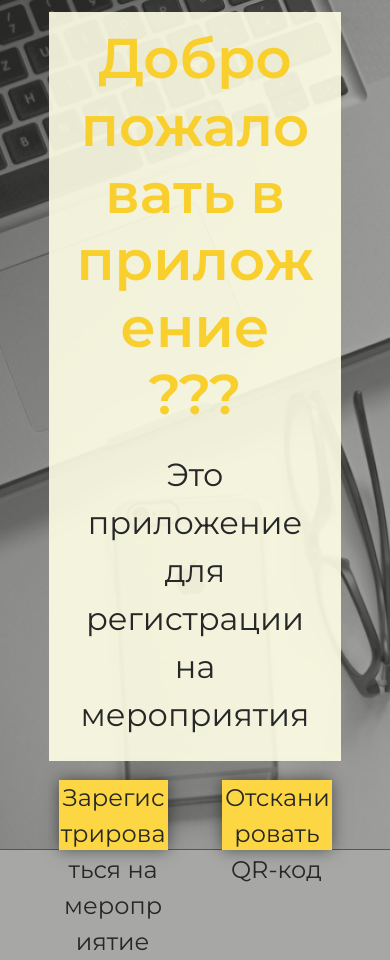
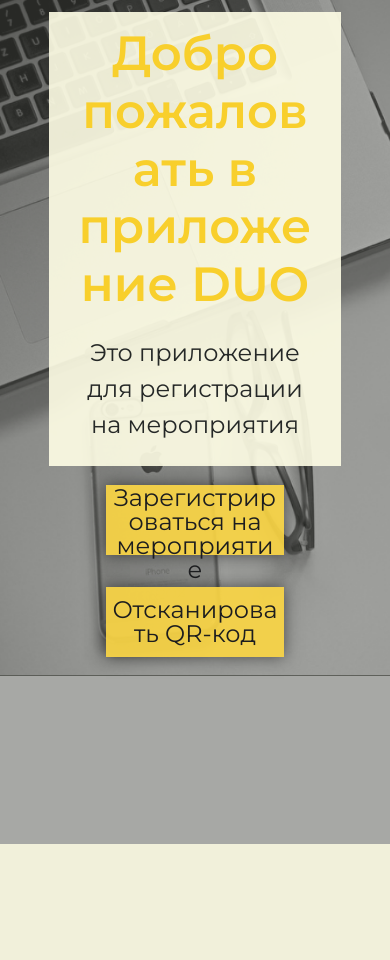
Before and after one commit to PolyaFilya/Diplom, a Django app: page /registr/ in a window 390 px wide. After the commit the page ends 844 px from the top, so only its background shows below. Run offline with Django 3.2, Linux system fonts and the light colour scheme.

Commit message:
version 6

```diff
--- a/registr/static/registr/css/index.css
+++ b/registr/static/registr/css/index.css
@@ -67,39 +67,63 @@ ul {
     margin: 5% auto;
 }
 
-.button {
-    display: block;
-    width: 40%;
-    height: 70px;
-    float: left;
-    background-color: #FCD643;
-    box-shadow: 0 0 15px rgba(0,0,0,0.5);
-    -webkit-box-shadow: 0 0 15px rgba(0,0,0,0.5);
-
-}
-
-li {
-    margin: auto auto;
-    text-align: center;
-
-}
-
-.button:last-child {
-    float: right;
-}
-
-a {
+button {
     font-family: Montserrat;
     font-style: normal;
     font-weight: normal;
     font-size: 1.5em;
-    line-height: 1.5em;
-    padding: 1px;
+    line-height: 1em;
+    text-align: center;
+    width: 100%;
+
+    color: #1C1D1F;
+    background: rgba(252, 214, 67, 0.9);
+    height: 70px;
+    border: none;
+    box-shadow: 0 0 15px rgba(0,0,0,0.5);
     word-wrap: break-word;
+}
+li {
+    margin: 0 8%;
+    width: 32%;
+}
+li:first-child {
+    float: left;
+}
+li:last-child {
+    float: right;
+}
+button:hover {
+    text-decoration: underline;
+}
 
 
-    color: #252827;
+@media screen and (max-width: 1210px) {
+    li { margin: 0 5%; width: 40%;}
 }
-a:hover {
-    text-decoration: underline;
+
+@media screen and (max-width: 1024px) and (orientation: portrait) {
+    li { margin: 0 5%; width: 40%;}
+    h1 { font-size: 3em; }
+    p { font-size: 1.5em; }
 }
+
+@media screen and (max-width: 768px) and (orientation: portrait) {
+    li { margin: 2% auto; width: 65%; }
+    li:first-child {
+        float: none;
+    }
+    li:last-child {
+        float: none;
+    }
+}
+
+@media screen and (max-width: 375px) and (orientation: portrait) {
+    li { margin: 2% auto; width: 70%; float: none;}
+    li:first-child {
+        float: none;
+    }
+    li:last-child {
+        float: none;
+    }
+}
--- a/registr/static/registr/css/scan.css
+++ b/registr/static/registr/css/scan.css
@@ -11,7 +11,7 @@ a {
 body {
     margin: 0;
     padding: 0;
-    background: #FCD643 url(image/Scan.png) no-repeat;
+    background: #FFFEE6 url(image/Scan.png) no-repeat;
     background-size: cover;
 
     font-family: 'Montserrat', sans-serif;
--- a/registr/templates/registr/index.html
+++ b/registr/templates/registr/index.html
@@ -9,12 +9,12 @@
   </head>
   <body>
       <div class="rectangle">
-        <h1>Добро пожаловать в приложение ???</h1>
+        <h1>Добро пожаловать в приложение DUO</h1>
         <p>Это приложение для регистрации на мероприятия</p>
       </div>
       <ul>
-          <li class="button"><a href="{% url 'choice' %}">Зарегистрироваться на мероприятие</a></li>
-          <li class="button"><a href="{% url 'scan' %}">Отсканировать<br>QR-код</a></li>
+          <li class="button"><a href="{% url 'choice' %}"><button>Зарегистрироваться на мероприятие</button></a></li>
+          <li class="button"><a href="{% url 'scan' %}"><button>Отсканировать QR-код</button></a></li>
       </ul>
     </body>
 </html>
--- a/registr/templates/registr/new_user.html
+++ b/registr/templates/registr/new_user.html
@@ -22,12 +22,12 @@
         <input type="radio" name="gender" value="male" id="male">
         <label for="male">Мужской</label>
         <p><input type="email" name="email" placeholder="E-mail" required></p>
-        <p><input type="text" name="age" placeholder="Ваш возраст" required></p>
+        <p><input type="number" name="age" placeholder="Ваш возраст" required max=100></p>
         <input type="checkbox" name="can" id="can" required>
         <label for="can" class="can">Разрешить обработку личных данных</label>
       </form>
       </div>
-      <p class="button"><input type="submit" value="Зарегистрироваться на мероприятие" form="data"></p>
+      <p class="button"><input type="submit" value="Зарегистрироваться" form="data"></p>
     </div>
   </body>
 </html>
--- a/registr/templates/registr/reg_done.html
+++ b/registr/templates/registr/reg_done.html
@@ -14,7 +14,7 @@
       <div class="info">
         <p>Мероприятие состоится {{ date }} в {{ time }} и будет проходить по адресу {{ event.address }}</p>
         <p>Для того, что пройти на мероприятие вы должны предъявить билет, который является QR-кодом. Свой индивидуальный QR-код вы можете скачать по ссылке ниже или сделать скриншот экрана</p>
-        <div class="button"><a href="{% url 'qr' user.id %}" class="save">Cкачать QR-код</a></div>
+        <button><a href="{% url 'qr' user.id %}" class="save">Cкачать QR-код</a></button>
         <a href="{% url 'index' %}" class="back">Вернуться на главную страницу</a>
       </div>
     </div>
```
Also changed, not shown: registr/static/registr/css/new_user.css (+3 -6 lines), registr/static/registr/css/reg_done.css (+16 -19 lines).
